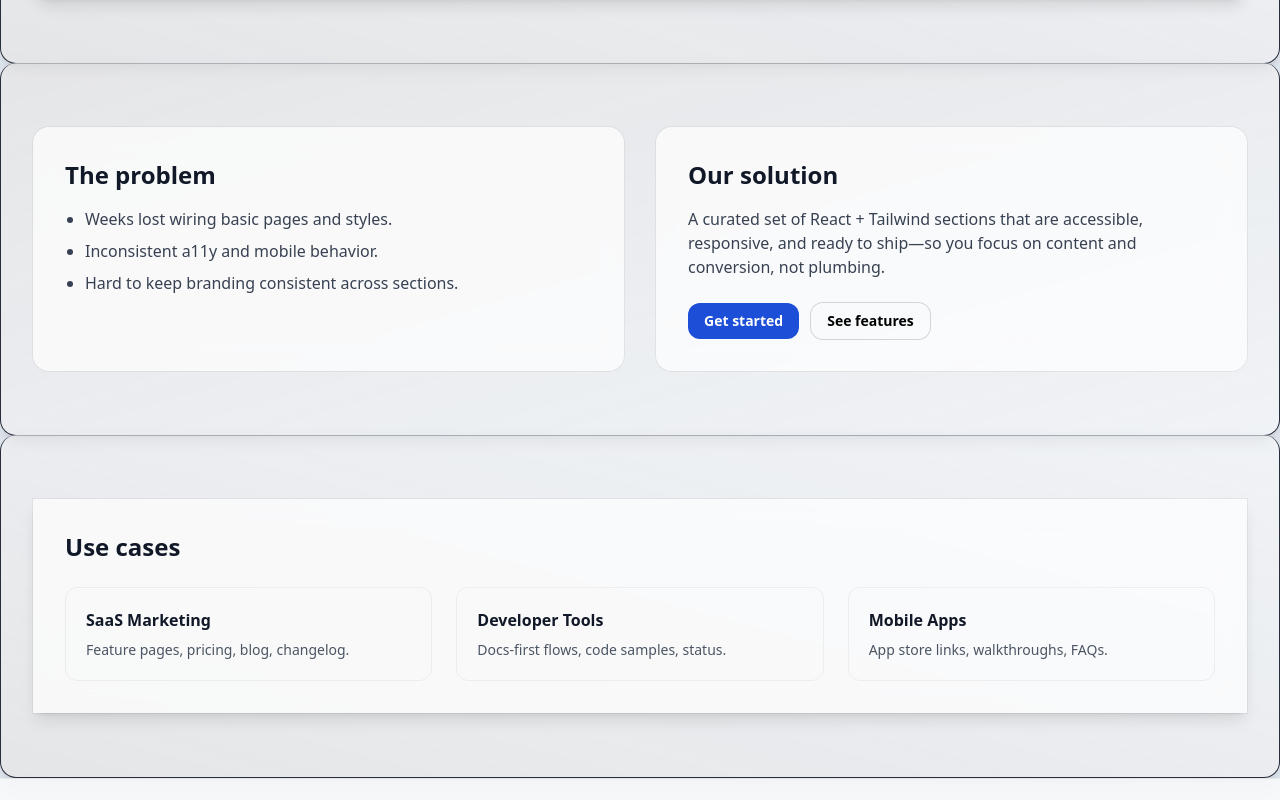
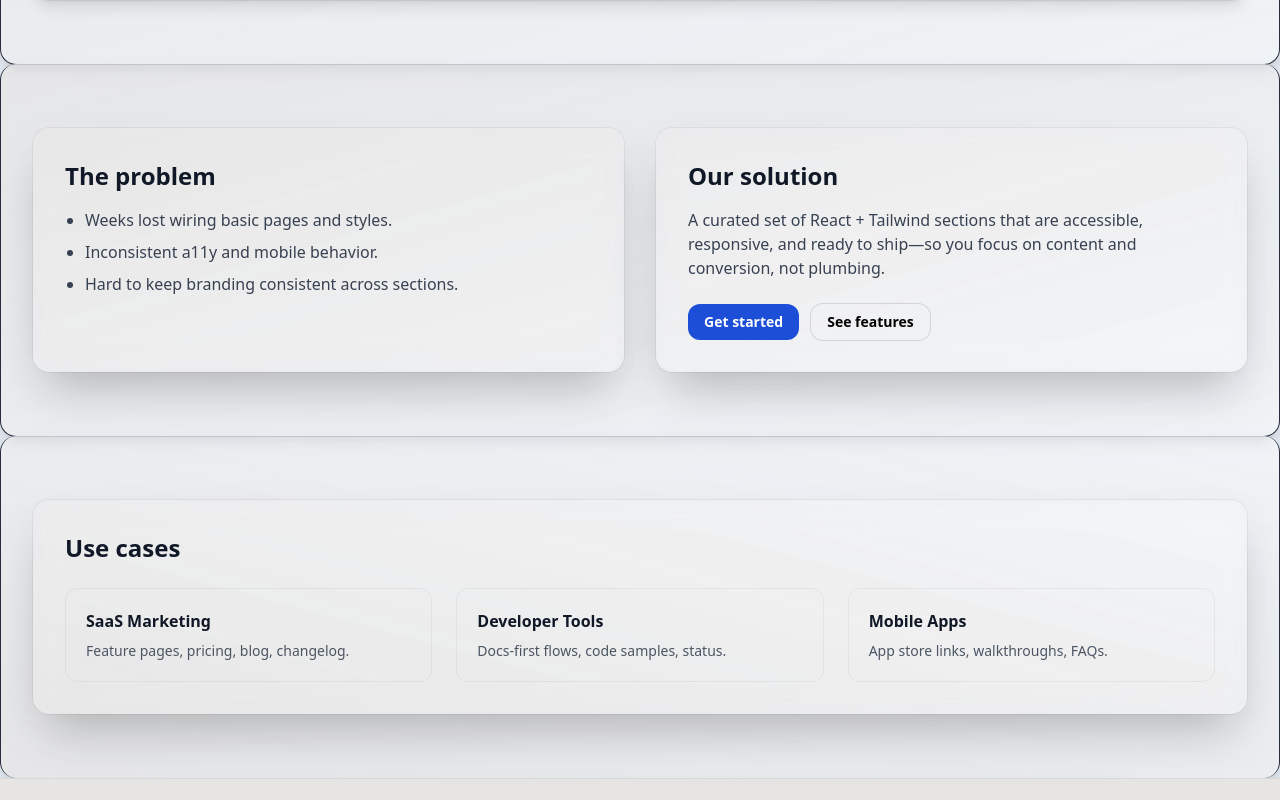
Before and after one commit to JoHeyJo/sling-it-product-site, a React (Vite) app: page / in a window 1280 px wide. Shown: the part 1100-1900 px from the top of the page. Built offline with nearby package versions, Linux system fonts and the light colour scheme.

Commit message:
Done with general styling. Add logic and integrate with Sling it

```diff
--- a/src/components/Footer.tsx
+++ b/src/components/Footer.tsx
@@ -19,7 +19,11 @@ export default function Footer() {
   ];
 
   return (
-    <footer className="border-t border-black/5 bg-white/70 backdrop-blur-md dark:border-white/10 dark:bg-gray-900/80">
+    <footer className="border-t border-black/5 bg-stone-200 backdrop-blur-md dark:border-white/10 dark:bg-gray-900/80">
+      <div
+        id="edge-blur-top"
+        className="absolute rounded-2xl -top-1 left-1/2 h-1 w-[77%] -translate-x-1/2 bg-gradient-to-b from-slate-300/40 to-transparent blur-[5px]"
+      />
       <div className="mx-auto max-w-7xl px-6 py-12 lg:px-8">
         <div className="grid grid-cols-1 gap-10 sm:grid-cols-2 lg:grid-cols-4">
           <div className="space-y-3">
--- a/src/sections/Features.tsx
+++ b/src/sections/Features.tsx
@@ -1,14 +1,21 @@
 import { features } from "../data/content";
-import { bgGradient, cardBorder, cardDimensions, darkBgGradient, darkCardBorder } from "../styles";
+import {
+  bgGradient,
+  cardBorder,
+  cardDimensions,
+  darkBgGradient,
+  darkCardBorder,
+} from "../styles";
 
 export default function Features() {
   return (
     <section
       id="Features"
       className={`
-  ${cardDimensions} ${bgGradient} ${cardBorder} ${darkBgGradient} ${darkCardBorder} bg-gradient-to-tr`}
+      ${cardDimensions} ${bgGradient} ${cardBorder} border ${darkBgGradient} ${darkCardBorder} bg-gradient-to-br`}
     >
       <div
+        id="Features-inner-container"
         className="rounded-2xl
       shadow-lg
       p-8 ring-1 ring-black/5 backdrop-blur-md dark:bg-gray-900/80 dark:ring-white/10"
@@ -20,7 +27,7 @@ export default function Features() {
           {features.map((f) => (
             <div
               key={f.title}
-              className="rounded-xl border border-black/5 p-5 dark:border-white/10"
+              className="rounded-xl  border border-black/5 p-5 dark:border-white/10"
             >
               <div className="text-2xl">{f.icon}</div>
               <h3 className="mt-3 text-base font-semibold text-gray-900 dark:text-white">
--- a/src/sections/ProblemSolution.tsx
+++ b/src/sections/ProblemSolution.tsx
@@ -4,7 +4,7 @@ export default function ProblemSolution() {
   return (
     <section
       id="problem"
-      className={`relative
+      className={`relative backdrop-blur-sm
             ${cardDimensions} ${bgGradient} ${cardBorder} ${darkBgGradient} ${darkCardBorder} bg-gradient-to-br`}
     >
       <div
@@ -14,7 +14,10 @@ export default function ProblemSolution() {
       />
 
       <div className="grid gap-8 lg:grid-cols-2">
-        <div className="rounded-2xl bg-white/70 p-8 ring-1 ring-black/5 backdrop-blur-md dark:bg-gray-900/80 dark:ring-white/10">
+        <div
+          id="ProblemSolution-problem-container"
+          className="rounded-2xl shadow-2xl p-8 ring-1 ring-black/5 backdrop-blur-md dark:bg-gray-900/80 dark:ring-white/10"
+        >
           <h2 className="text-2xl font-semibold text-gray-900 dark:text-white">
             The problem
           </h2>
@@ -24,7 +27,10 @@ export default function ProblemSolution() {
             <li>Hard to keep branding consistent across sections.</li>
           </ul>
         </div>
-        <div className="rounded-2xl bg-white/70 p-8 ring-1 ring-black/5 backdrop-blur-md dark:bg-gray-900/80 dark:ring-white/10">
+        <div
+          id="ProblemSolution-solution-container"
+          className="rounded-2xl shadow-2xl p-8 ring-1 ring-black/5 backdrop-blur-md dark:bg-gray-900/80 dark:ring-white/10"
+        >
           <h3 className="text-2xl font-semibold text-gray-900 dark:text-white">
             Our solution
           </h3>
--- a/src/sections/UseCases.tsx
+++ b/src/sections/UseCases.tsx
@@ -10,8 +10,8 @@ import {
 export default function UseCases() {
   return (
     <section
-      id="use-cases"
-      className={`relative
+      id="UseCases"
+      className={`relative backdrop-blur-sm border-b-0
         ${cardDimensions} ${bgGradient} ${cardBorder} ${darkBgGradient} ${darkCardBorder} bg-gradient-to-tr `}
     >
       <div
@@ -19,7 +19,10 @@ export default function UseCases() {
         className="absolute rounded-2xl top-0 left-1/2 h-1 w-[98%] -translate-x-1/2
                 bg-gradient-to-b from-slate-300/40 to-transparent blur-[5px]"
       />
-      <div className="rounded-2x shadow-lg bg-white/70 p-8 ring-1 ring-black/5 backdrop-blur-md dark:bg-gray-900/80 dark:ring-white/10">
+      <div
+        id="UseCases-inner-container"
+        className="rounded-2xl shadow-2xl p-8 ring-1 ring-black/5 backdrop-blur-md dark:bg-gray-900/80 dark:ring-white/10"
+      >
         <h2 className="text-2xl font-semibold text-gray-900 dark:text-white">
           Use cases
         </h2>
--- a/src/styles.ts
+++ b/src/styles.ts
@@ -4,5 +4,5 @@ export const cardBorder =
   "rounded-2xl shadow-lg -mt-px border-x border-b border-gray-900/90 ";
 export const bgGradient = "bg-translucent from-stone-200/70 to-gray-50/60 ";
 
-export const darkCardBorder = "border-x border-b border-gray-900/90d ";
+export const darkCardBorder = "border-x border-b dark:border-gray-200/30";
 export const darkBgGradient = "dark:from-gray-900/90 dark:to-gray-800/80";
```
